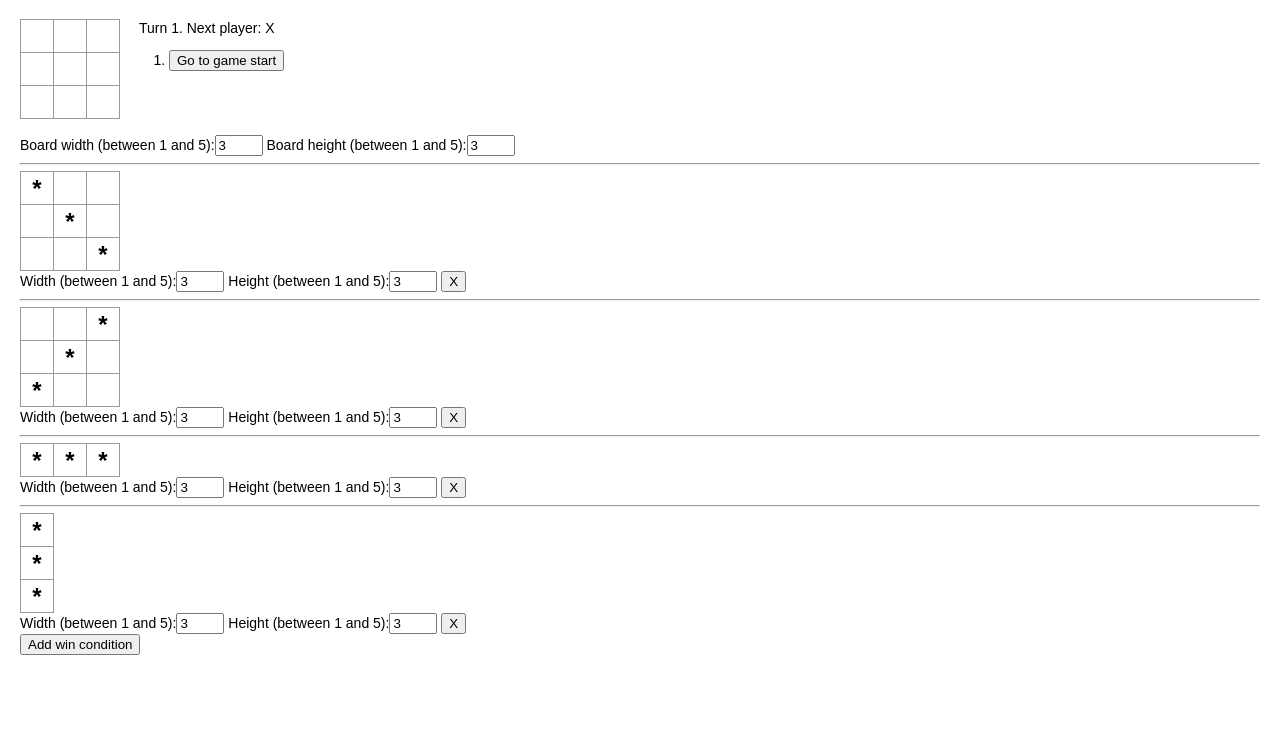
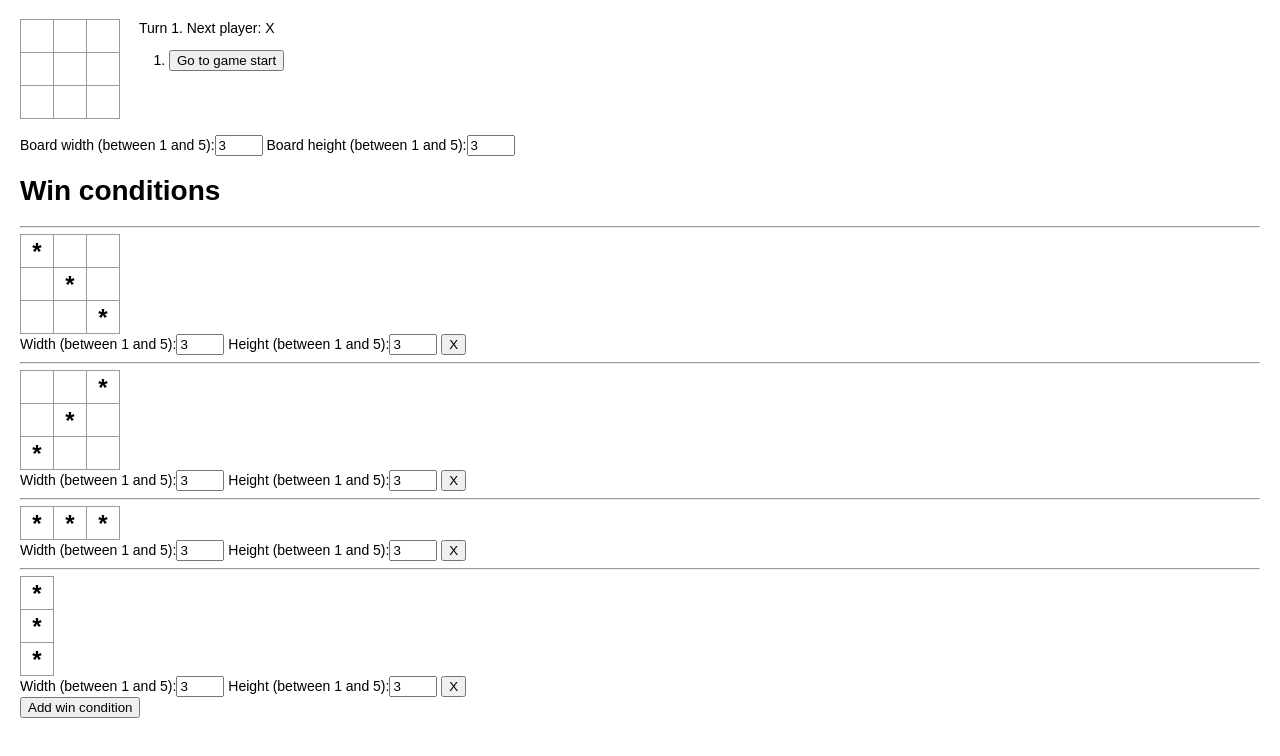
Before and after one commit to jan-henkel/react-tutorial, a React (Create React App) app: page / in a window 1280 px wide. Shown: the top 756 px of the page. Built offline with nearby package versions, Linux system fonts and the light colour scheme.

Commit message:
Add "Win conditions" heading

```diff
--- a/src/index.tsx
+++ b/src/index.tsx
@@ -381,6 +381,7 @@ class SettingsComponent extends React.Component<SettingsProperties> {
         return (
             <div>
                 {this.renderBoardDimensionFields()}
+                <h1>Win conditions</h1>
                 {Array.from(mapIterable(numRange(0, this.props.settings.winConditions.length), (i) => this.renderWinCondition(i)))}
                 <button onClick={() => this.addWinCondition()}>Add win condition</button>
             </div>);
```
